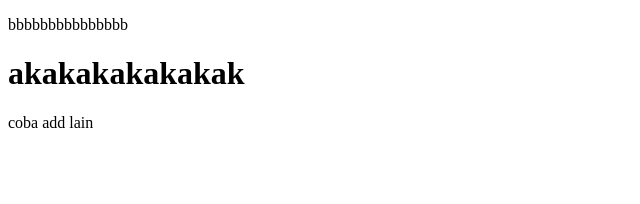
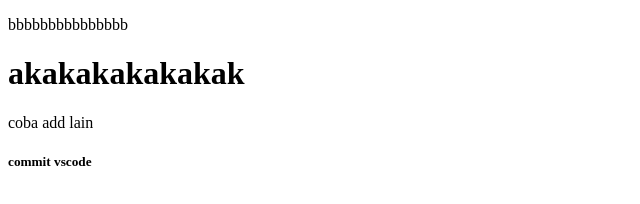
Before and after one commit to marindarensa/coba-15, a plain HTML site: page index.html in a window 1280 px wide. Shown: the full height of the page, 0-640 px from the left. Drawn offline with Linux system fonts and the light colour scheme.

Commit message:
coba commit

```diff
--- a/index.html
+++ b/index.html
@@ -10,5 +10,7 @@
     <h1>akakakakakakak</h1>
 
     <p>coba add lain</p>
+
+    <h5>commit vscode</h5>
 </body>
 </html>
```
